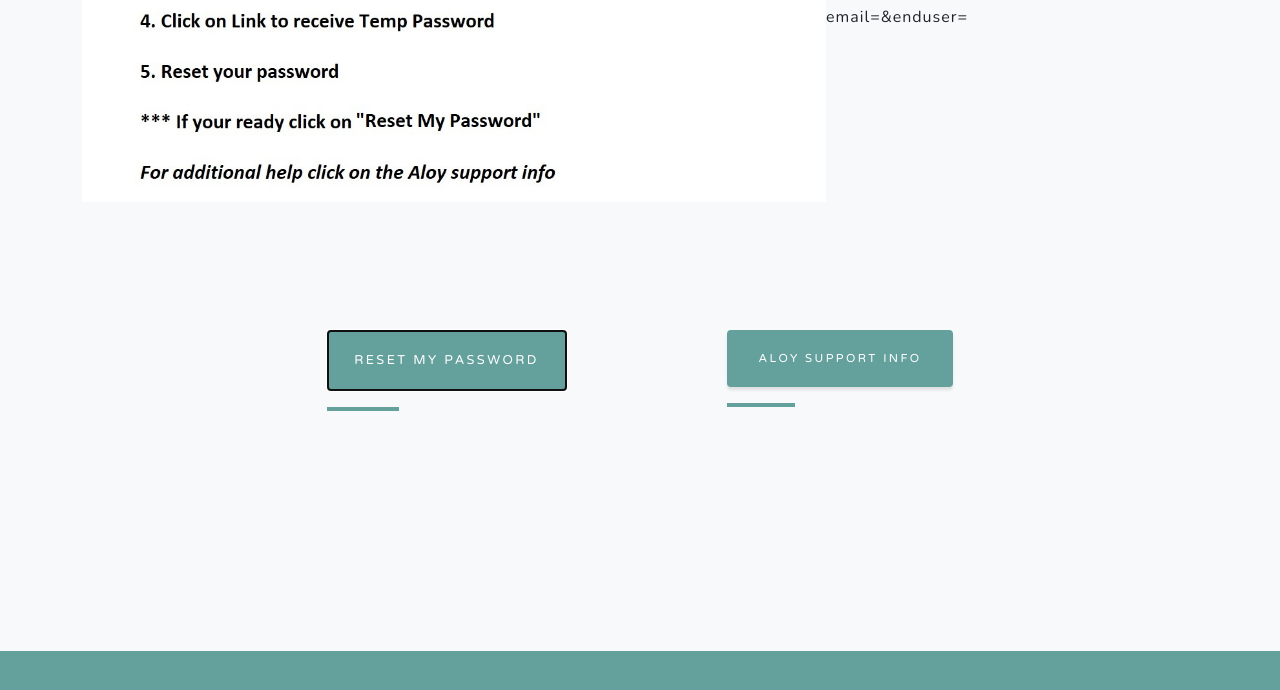
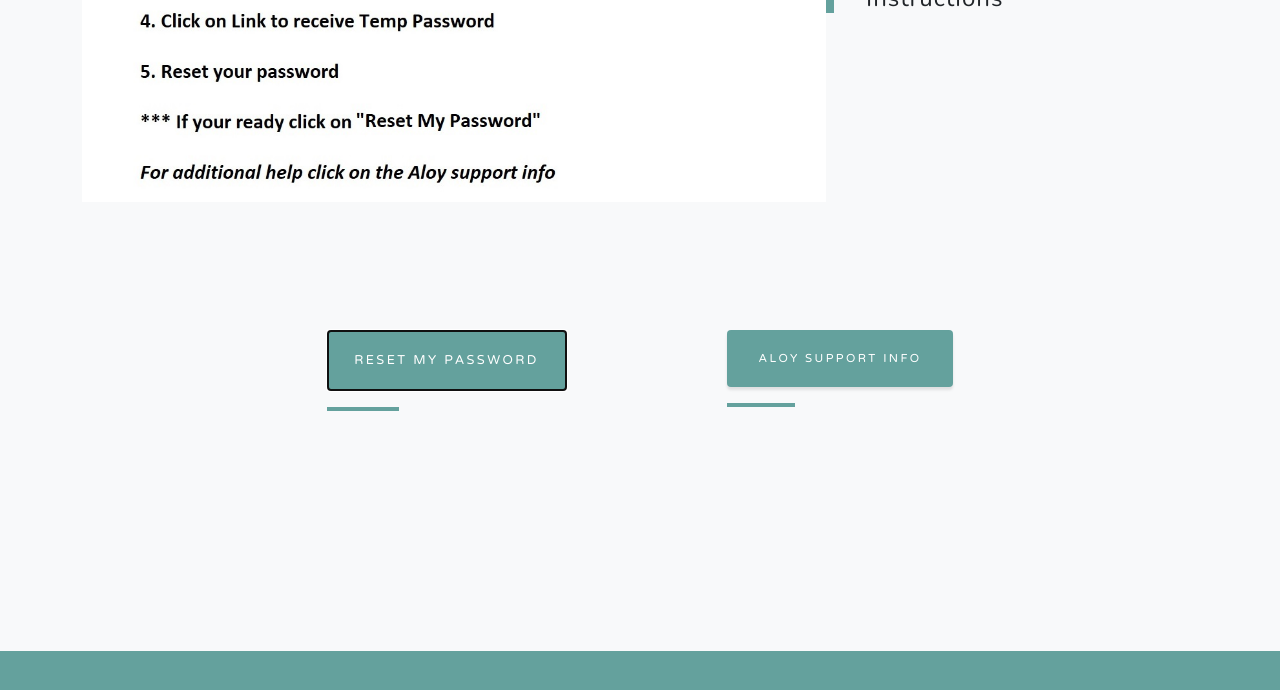
Before and after one commit to gmarsh1981/sspwreset, a plain HTML site: page index.html in a window 1280 px wide. Both pictures are taken after a click on the button "RESET MY PASSWORD". Shown: the part 1177-1867 px from the top of the page. Drawn offline with nearby package versions, Linux system fonts and the light colour scheme; no server answers.

Commit message:
updated js

```diff
--- a/index.html
+++ b/index.html
@@ -178,13 +178,13 @@
                 var enduser = document.getElementById("uname").value;
                 var email = document.getElementById("email").value;
                 var params = 'email='+email+'&enduser='+enduser;
-                document.getElementById("result").innerHTML = params;
+
                 var xmlhttp = new XMLHttpRequest();
                 xmlhttp.open('POST', 'https://cv5yg5kpu0.execute-api.us-west-2.amazonaws.com/default/navcorinfs-sspw-writeToken?email='+email+'&enduser='+enduser, true);
                 xmlhttp.send();
 
                 var obj=JSON.parse(xmlhttp.responseText);
-                document.getElementById("id01").innerHTML = obj;
+                document.getElementById("result").innerHTML = obj;
             }
         </script>
         <script src="js/scripts.js"></script>
```
